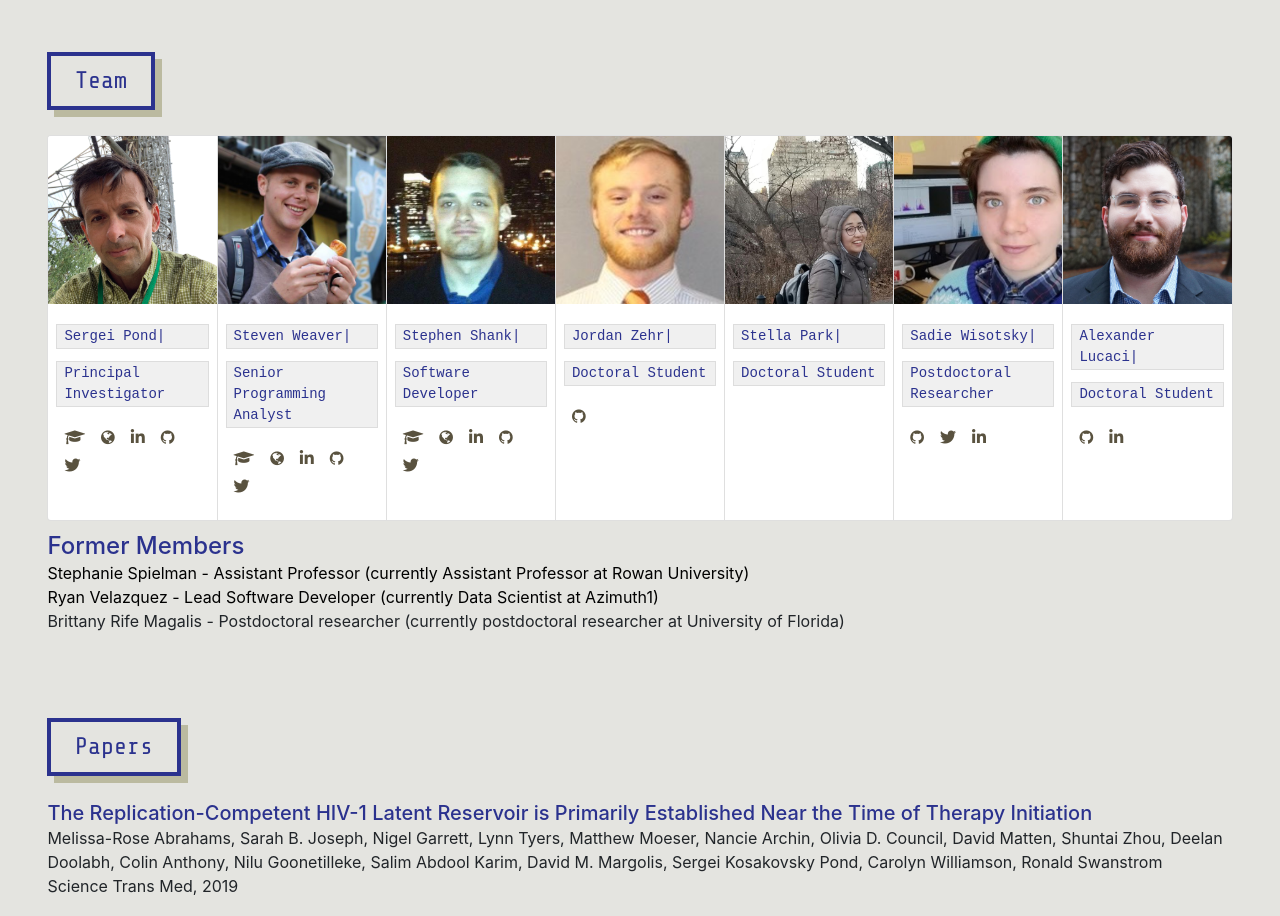
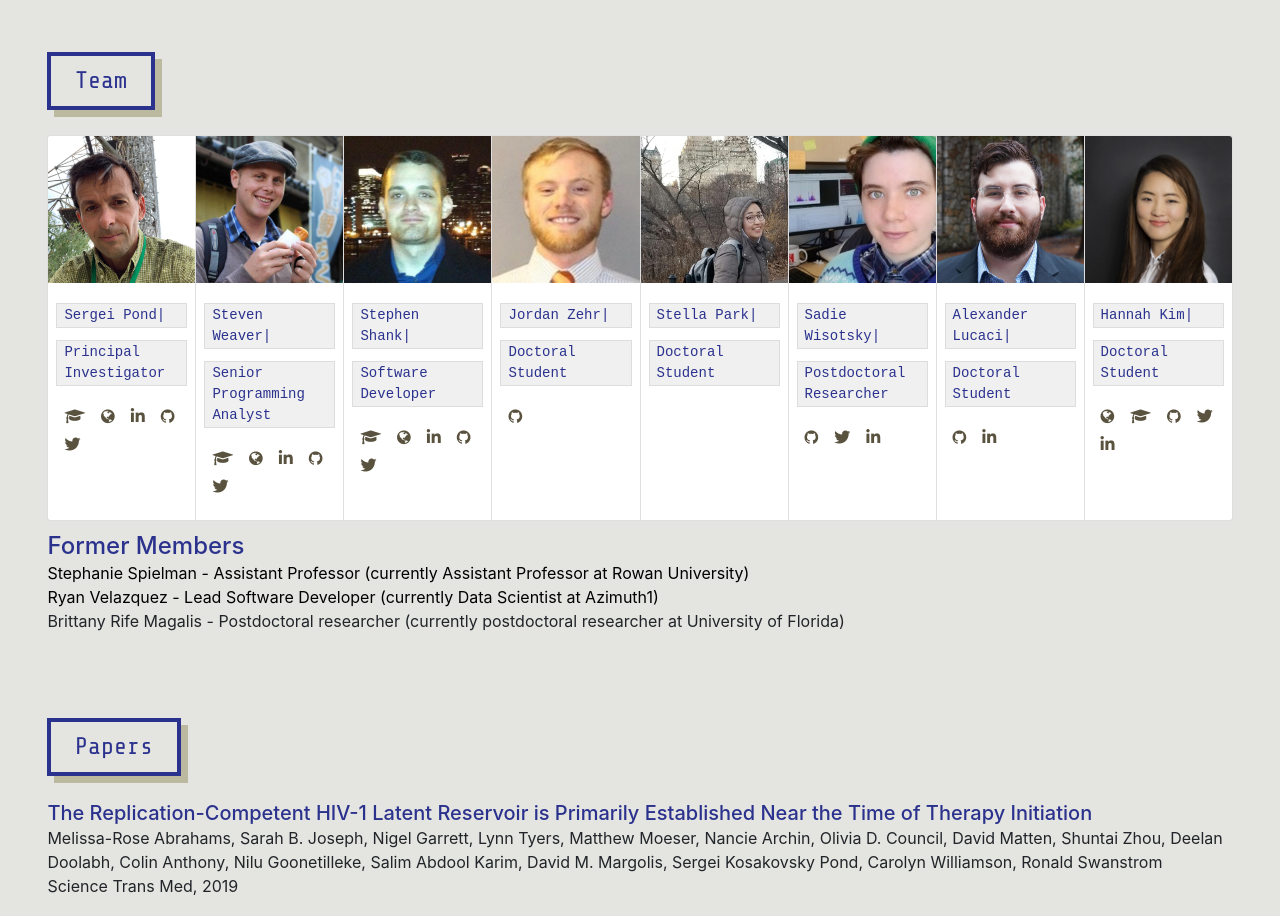
Before and after one commit to veg/LabSite, a React (Create React App) app: page / in a window 1280 px wide. Shown: the part 1240-2156 px from the top of the page. Built offline with nearby package versions, Linux system fonts and the light colour scheme.

Commit message:
Hannah Kim information updated

```diff
--- a/src/data/members_info.js
+++ b/src/data/members_info.js
@@ -6,6 +6,7 @@ import Jordanimg from './images/members/Jordan.jpeg';
 import Stellaimg from './images/members/Stella.jpeg';
 import Sadieimg from './images/members/Sadie.jpeg';
 import Aleximg from './images/members/Alex.jpeg';
+import Hannahimg from './images/members/Hannah.jpeg';
 
 // pixelated images.
 import SergeiimgPixelated from './images/members/pixelated/Sergei.jpg';
@@ -89,6 +90,18 @@ export default {
       "linkedin": "https://www.linkedin.com/in/alexander-lucaci-0b305743/",
       "github": "https://github.com/aglucaci"
     }
+  },
+  "Hannah": {
+    "name": "Hannah Kim",
+    "title": "Doctoral Student",
+    "image": Hannahimg,
+    "links": {
+      "linkedin": "https://www.linkedin.com/in/hannahkimincompbio/",
+      "twitter": "https://twitter.com/hannahincompbio",
+      "github": "https://github.com/hannahkimincompbio",
+      "googlescholar": "https://scholar.google.com/citations?user=JUPwQRYAAAAJ&hl=en",
+      "website": "https://hannahkimincompbio.github.io/"
+    }
   }
 }
 
```
Also changed, not shown: src/data/images/members/Hannah.jpeg (added).
